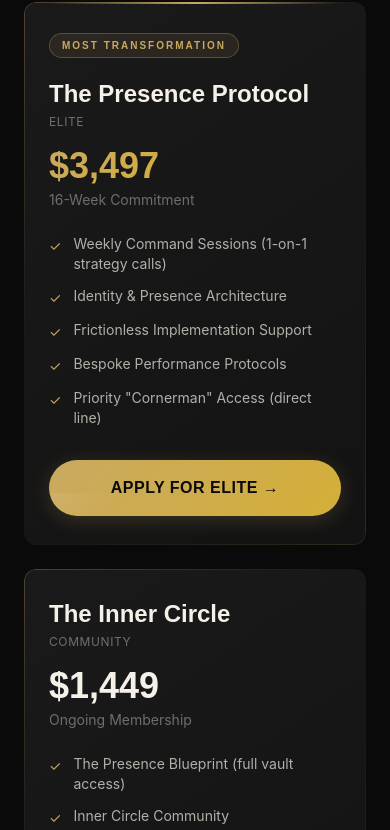
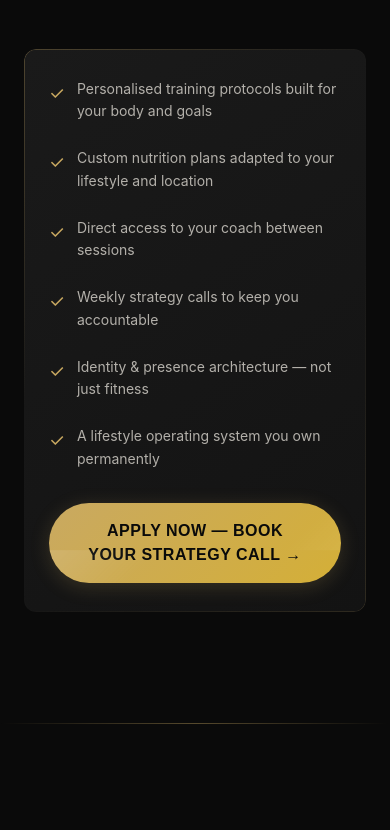
Before and after one commit to sennaverheij-blip/emsakyifitness, a Next.js app: page / in a window 390 px wide. Shown: the part 4608-5438 px from the top of the page. Built offline with nearby package versions, Linux system fonts and the light colour scheme.

Commit message:
Remove pricing, all quiz leads to Calendly, add login button to header

```diff
--- a/src/app/page.tsx
+++ b/src/app/page.tsx
@@ -61,14 +61,13 @@ const quizSteps = [
     placeholder: 'E.g. Netherlands, United Kingdom, United States',
   },
   {
-    question: 'What is your investment budget for this transformation?',
-    micro: 'This helps us recommend the right path for you.',
-    highlight: true,
+    question: 'What motivated you to look into coaching right now?',
+    micro: 'Understanding your "why" helps Emin tailor the call to you.',
     options: [
-      "$3,500+ — I'm ready to invest in the elite experience",
-      "$1,500–$3,499 — community tier is more my range",
-      "$500–$1,499 — I'd like to explore options",
-      "Under $500 — I'm not financially ready right now",
+      "I've hit a plateau and need expert guidance to break through",
+      "I want to build a physique that matches my ambition",
+      "I'm ready for a complete lifestyle and identity shift",
+      "Someone I respect recommended The Presence Protocol",
     ],
   },
 ]
@@ -83,7 +82,6 @@ export default function FunnelPage() {
   const [quizStep, setQuizStep] = useState(0)
   const [quizAnswers, setQuizAnswers] = useState<(string | null)[]>(Array(7).fill(null))
   const [quizResult, setQuizResult] = useState<string | null>(null)
-  const [nurture, setNurture] = useState({ email: '', submitted: false })
   const [headerScrolled, setHeaderScrolled] = useState(false)
 
   useEffect(() => {
@@ -102,7 +100,6 @@ export default function FunnelPage() {
     setQuizStep(0)
     setQuizAnswers(Array(7).fill(null))
     setQuizResult(null)
-    setNurture({ email: '', submitted: false })
   }, [])
 
   const selectAnswer = (answer: string) => {
@@ -122,12 +119,9 @@ export default function FunnelPage() {
     else calculateResult(quizAnswers)
   }
 
-  const calculateResult = (answers: (string | null)[]) => {
-    const budget = answers[6] || ''
-    if (budget.startsWith('$3,500')) setQuizResult('elite')
-    else if (budget.startsWith('$1,500')) setQuizResult('community')
-    else if (budget.startsWith('$500')) setQuizResult('soft-disqualify')
-    else setQuizResult('hard-disqualify')
+  const calculateResult = (_answers: (string | null)[]) => {
+    // All applicants go to Calendly booking
+    setQuizResult('qualified')
   }
 
   return (
@@ -142,9 +136,14 @@ export default function FunnelPage() {
       }`}>
         <div className="max-w-[1200px] mx-auto px-6 py-4 flex items-center justify-between">
           <Image src="/assets/icon.png" alt="emsakyifitness" width={40} height={40} className="rounded" />
+          <div className="flex items-center gap-4">
+            <a href="/login" className="text-sm font-headline font-semibold text-brand-cream/50 hover:text-brand-bronze transition-colors hidden sm:inline-flex">
+              Login
+            </a>
             <button onClick={openQuiz} className="btn-primary !py-3 !px-6 !text-sm hidden sm:inline-flex">
               Apply Now
             </button>
+          </div>
         </div>
       </header>
 
@@ -348,65 +347,33 @@ export default function FunnelPage() {
           </div>
         </section>
 
-        {/* ====== OFFER ====== */}
+        {/* ====== WHAT YOU GET ====== */}
         <section className="py-28 relative animated-line">
-          <div className="max-w-[1000px] mx-auto px-6">
+          <div className="max-w-[900px] mx-auto px-6">
             <div className="text-center mb-16">
-              <p className="text-xs font-headline font-semibold tracking-[4px] uppercase text-brand-bronze mb-4 reveal">Investment</p>
-              <h2 className="font-headline text-h2 reveal reveal-delay-1">Choose Your <span className="text-gradient-bronze">Path</span></h2>
+              <p className="text-xs font-headline font-semibold tracking-[4px] uppercase text-brand-bronze mb-4 reveal">What You Get</p>
+              <h2 className="font-headline text-h2 reveal reveal-delay-1">Everything You Need to <span className="text-gradient-bronze">Transform</span></h2>
             </div>
 
-            <div className="grid md:grid-cols-2 gap-6">
-              {/* Elite */}
             <div className="glow-card reveal">
-                <div className="glow-card-inner relative">
-                  <span className="absolute -top-[1px] left-6 right-6 h-[2px] bg-gradient-to-r from-transparent via-brand-bronze to-transparent" />
-                  <div className="inline-block px-3 py-1 rounded-full bg-brand-bronze/10 border border-brand-bronze/30 text-[10px] font-headline font-bold tracking-[2px] uppercase text-brand-bronze mb-5">
-                    Most Transformation
+              <div className="glow-card-inner">
+                <div className="grid sm:grid-cols-2 gap-6">
+                  {[
+                    'Personalised training protocols built for your body and goals',
+                    'Custom nutrition plans adapted to your lifestyle and location',
+                    'Direct access to your coach between sessions',
+                    'Weekly strategy calls to keep you accountable',
+                    'Identity & presence architecture — not just fitness',
+                    'A lifestyle operating system you own permanently',
+                  ].map((item) => (
+                    <div key={item} className="flex items-start gap-3">
+                      <span className="text-brand-bronze mt-0.5 shrink-0 text-lg">✓</span>
+                      <span className="text-sm font-body text-brand-cream/70 leading-relaxed">{item}</span>
                     </div>
-                  <h3 className="font-headline font-bold text-2xl mb-1">The Presence Protocol</h3>
-                  <p className="text-xs text-brand-cream/40 uppercase tracking-wider mb-4">Elite</p>
-                  <div className="font-headline font-extrabold text-4xl text-gradient-bronze mb-1">$3,497</div>
-                  <p className="text-sm text-brand-cream/40 mb-6">16-Week Commitment</p>
-                  <ul className="space-y-3 mb-8">
-                    {[
-                      'Weekly Command Sessions (1-on-1 strategy calls)',
-                      'Identity & Presence Architecture',
-                      'Frictionless Implementation Support',
-                      'Bespoke Performance Protocols',
-                      'Priority "Cornerman" Access (direct line)',
-                    ].map((item) => (
-                      <li key={item} className="flex items-start gap-3 text-sm font-body text-brand-cream/70">
-                        <span className="text-brand-bronze mt-0.5 shrink-0">✓</span>
-                        {item}
-                      </li>
                   ))}
-                  </ul>
-                  <button onClick={openQuiz} className="btn-primary w-full">Apply for Elite →</button>
                 </div>
-              </div>
-
-              {/* Community */}
-              <div className="glow-card reveal reveal-delay-1">
-                <div className="glow-card-inner">
-                  <h3 className="font-headline font-bold text-2xl mb-1">The Inner Circle</h3>
-                  <p className="text-xs text-brand-cream/40 uppercase tracking-wider mb-4">Community</p>
-                  <div className="font-headline font-bold text-4xl text-brand-cream mb-1">$1,449</div>
-                  <p className="text-sm text-brand-cream/40 mb-6">Ongoing Membership</p>
-                  <ul className="space-y-3 mb-8">
-                    {[
-                      'The Presence Blueprint (full vault access)',
-                      'Inner Circle Community',
-                      'Bi-Weekly Group Command Calls',
-                      'Community Leaderboards',
-                    ].map((item) => (
-                      <li key={item} className="flex items-start gap-3 text-sm font-body text-brand-cream/70">
-                        <span className="text-brand-bronze mt-0.5 shrink-0">✓</span>
-                        {item}
-                      </li>
-                    ))}
-                  </ul>
-                  <button onClick={openQuiz} className="btn-secondary w-full">Join the Inner Circle →</button>
+                <div className="mt-8 text-center">
+                  <button onClick={openQuiz} className="btn-primary">Apply Now — Book Your Strategy Call →</button>
                 </div>
               </div>
             </div>
@@ -552,8 +519,6 @@ export default function FunnelPage() {
                 </div>
               ) : (
                 <div className="animate-fade-in text-center">
-                  {quizResult === 'elite' && (
-                    <>
                   <div className="w-16 h-16 rounded-full bg-brand-bronze/10 border-2 border-brand-bronze flex items-center justify-center mx-auto mb-6">
                     <svg className="w-8 h-8 text-brand-bronze" viewBox="0 0 24 24" fill="none" stroke="currentColor" strokeWidth="2.5"><polyline points="20 6 9 17 4 12"/></svg>
                   </div>
@@ -584,35 +549,6 @@ export default function FunnelPage() {
                     <span>·</span>
                     <span>Your information is private</span>
                   </div>
-                    </>
-                  )}
-                  {quizResult === 'community' && (
-                    <>
-                      <h2 className="font-headline font-bold text-2xl md:text-3xl mb-4">The Inner Circle sounds like the right starting point.</h2>
-                      <p className="font-body text-brand-cream/50 mb-8 max-w-md mx-auto">Join a community of driven individuals who are serious about presence.</p>
-                      <button className="btn-primary text-lg">Join the Inner Circle →</button>
-                    </>
-                  )}
-                  {(quizResult === 'soft-disqualify' || quizResult === 'hard-disqualify') && (
-                    <>
-                      <h2 className="font-headline font-bold text-2xl mb-4">
-                        {quizResult === 'soft-disqualify' ? 'We appreciate your honesty.' : "Right now might not be the moment — and that's okay."}
-                      </h2>
-                      <p className="font-body text-brand-cream/50 mb-8 max-w-md mx-auto leading-relaxed">
-                        {quizResult === 'soft-disqualify'
-                          ? "Drop your email and we'll send you some high-value resources to get started."
-                          : "We'll send you some free resources to start building your foundation."}
-                      </p>
-                      {!nurture.submitted ? (
-                        <form onSubmit={(e) => { e.preventDefault(); setNurture({ ...nurture, submitted: true }) }} className="max-w-sm mx-auto space-y-3">
-                          <input type="email" className="brand-input" placeholder="Your email address" value={nurture.email} onChange={(e) => setNurture({ ...nurture, email: e.target.value })} required />
-                          <button type="submit" className="btn-primary w-full">Send Me Free Resources →</button>
-                        </form>
-                      ) : (
-                        <div className="text-brand-bronze font-headline font-semibold text-lg">✓ You&apos;re in. Check your inbox.</div>
-                      )}
-                    </>
-                  )}
                 </div>
               )}
             </div>
@@ -634,7 +570,7 @@ function FAQSection() {
     { q: "What does 'elite 1-on-1' actually mean day-to-day?", a: 'Direct access to Emin. Weekly strategy calls, real-time plan adjustments, and a communication channel for questions between sessions. Hands-on coaching, not a PDF and a prayer.' },
     { q: 'How is this different from a normal online coach?', a: "Most online coaches give you a template and check in weekly. The Presence Protocol is architected around your identity transformation — physique, habits, and operating system as one integrated protocol." },
     { q: 'What if I travel constantly or have irregular hours?', a: 'The protocol is built for high-performing people with demanding schedules. We adapt training to hotel gyms, travel days, and time zones. Your plan flexes with your life.' },
-    { q: "What's the investment and is there a payment plan?", a: 'The Presence Protocol (Elite) is $3,497 for 16 weeks. The Inner Circle is $1,449. Payment plans available — discussed on your strategy call.' },
+    { q: 'How do I get started?', a: "Click 'Apply Now', complete the short quiz, and book your free Strategy Call with Emin. On the call, we'll discuss your goals, your situation, and whether The Presence Protocol is the right fit. No pressure, no obligations." },
     { q: 'How quickly will I see results?', a: "Most clients notice meaningful changes within 3-4 weeks. By week 8, the visual transformation is undeniable. By week 16, it's permanent." },
   ]
 
```
Lines whose indentation alone changed are shown as unchanged.
